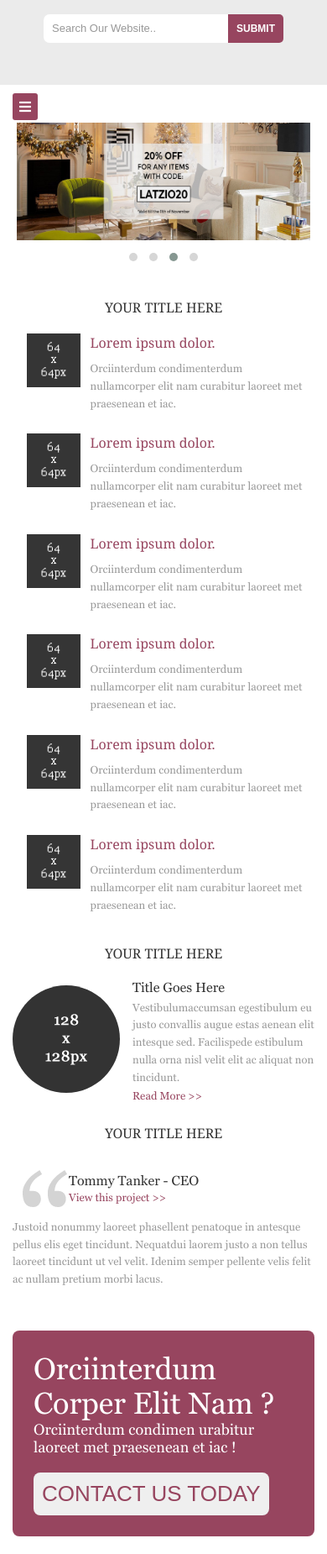
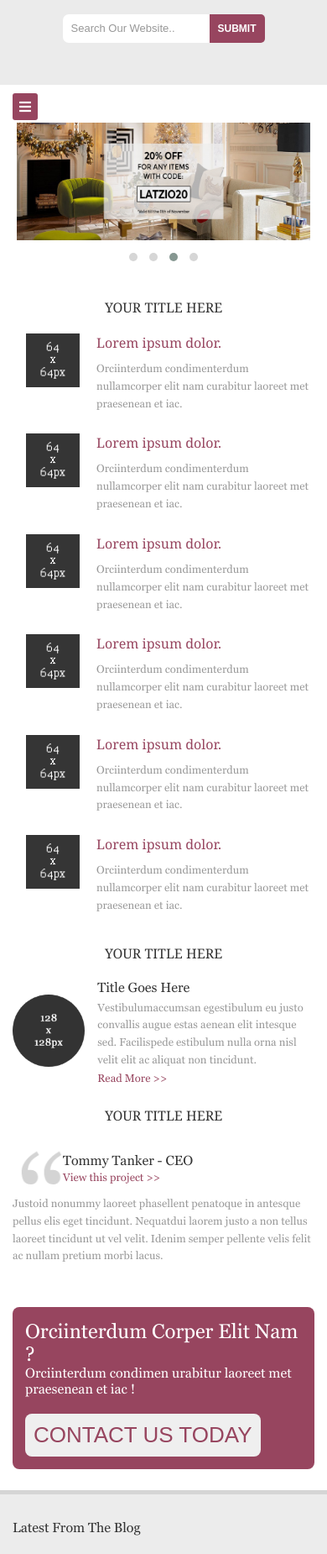
Before and after one commit to sritesh94/imaginative, a plain HTML site: page index.html in a window 390 px wide. Shown: the part 135-1985 px from the top of the page at 84% size. Drawn offline with nearby package versions, Linux system fonts and the light colour scheme.

Commit message:
Third chabges

```diff
--- a/responsive.css
+++ b/responsive.css
@@ -66,6 +66,7 @@
 }
 
 .navbar-menu{
+    width: 100%;
     display: flex;
     flex-direction: column;
     width: 225px;
@@ -111,6 +112,15 @@
     grid-template-columns:3fr 2fr;
     gap: 20px;
 }
+.main-content img{
+    width: 100%;
+}
+.quote-container img{
+    width: 100%;
+}
+.blog-content img{
+    width: 100%;
+}
 }
 @media screen and (max-width:767px){
     .hero-section .text-content{
@@ -119,7 +129,9 @@
     .heading-title hr{
         display: none;
     }
-
+    .searchbar #search{
+        width: 100%;
+    }
     .main-content ul{
         display: grid;
         grid-template-columns: 1fr;
@@ -128,6 +140,7 @@
         display: grid;
         grid-template-columns: 1fr 3fr;
         justify-items: center;
+        gap: 10px;
     }
     .logo h1 span{
         font-size: 1.5rem;
@@ -145,6 +158,13 @@
     .banner{
         display: grid;
         grid-template-columns: 1fr;
+        padding: 15px;
+    }
+    .banner-left h3{
+        font-size: 1.5rem;
+    }
+    .banner-left p{
+        font-size: 1rem;
     }
     .footer-container{
         display: grid;
@@ -156,4 +176,7 @@
         justify-content: center;
         align-items: center;
     }
+    footer form input,textarea{
+        width: 50%;
+    }
 }
--- a/style.css
+++ b/style.css
@@ -304,6 +304,7 @@ nav{
 .main-content ul li {
     display: grid;
     grid-template-columns: 1fr 3fr;
+    gap: 10px;
 }
 
 .main-text {
```
